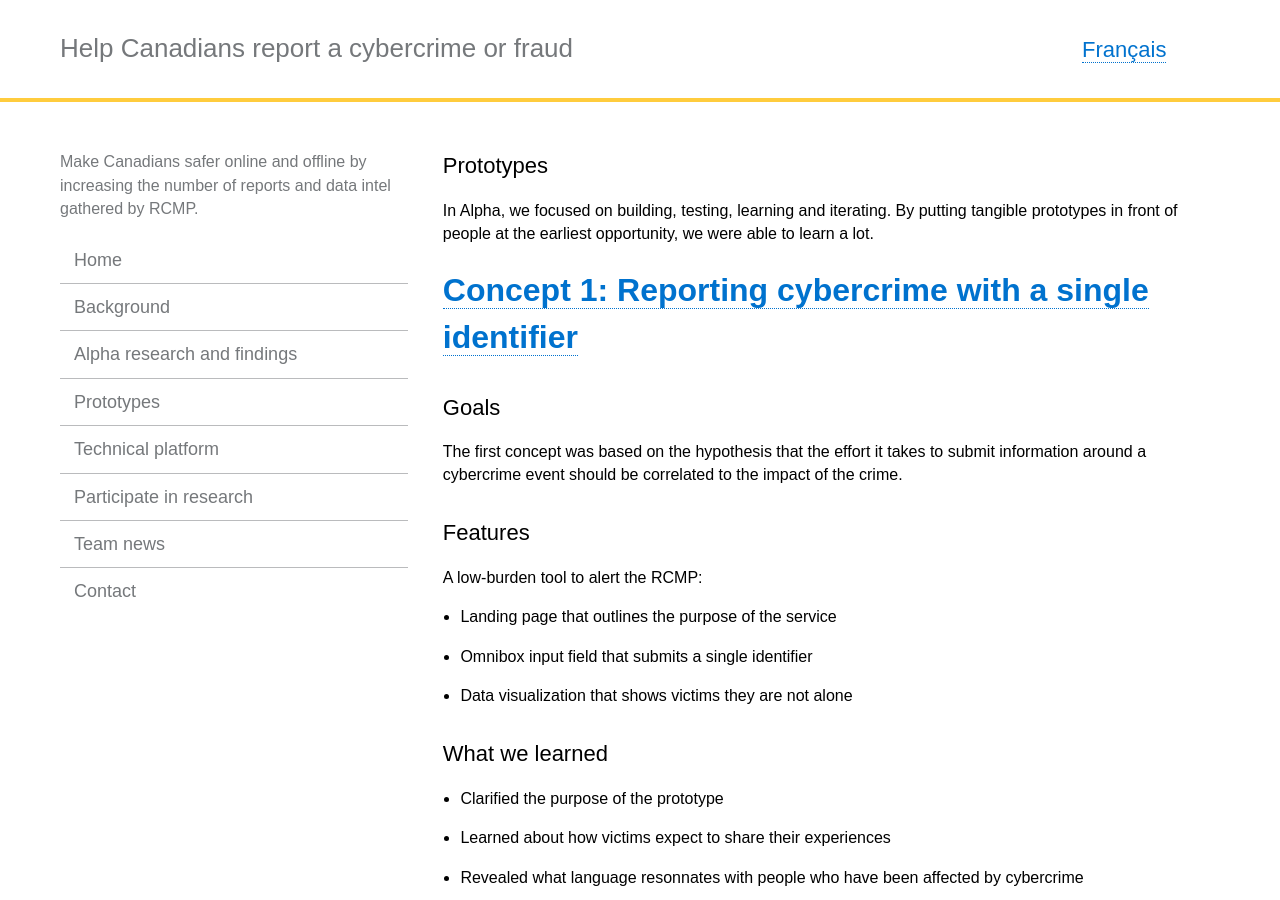
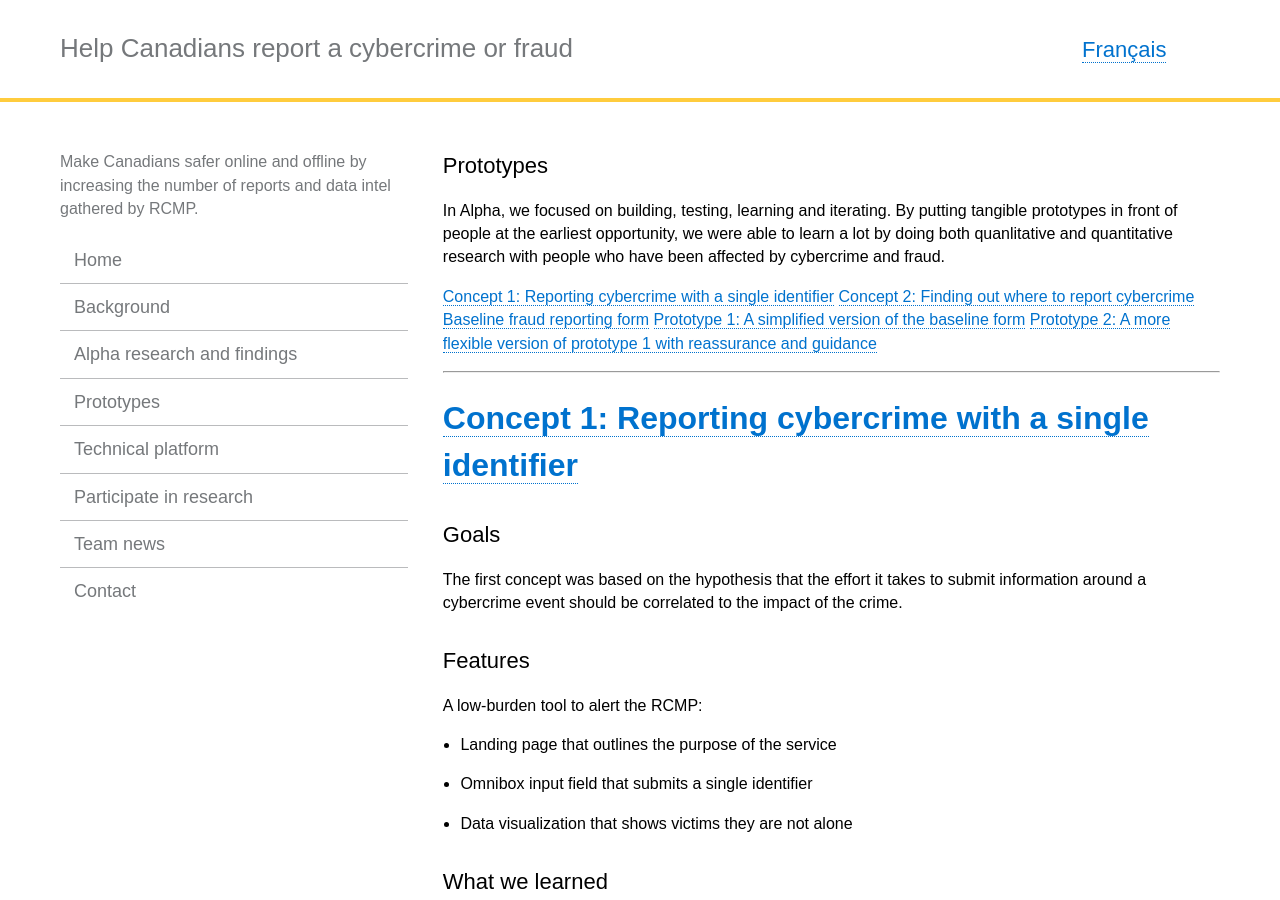
Before and after one commit to cds-snc/rcmp-report-a-cybercrime-alpha-documentation, a Jekyll site: the page built from _pages/en/prototypes.md, in a window 1280 px wide and 900 px high. Built offline with Jekyll 4.4.1, drawn with Linux system fonts in a browser that asks for light colours.

Commit message:
Add intro/context

```diff
--- a/_pages/en/prototypes.md
+++ b/_pages/en/prototypes.md
@@ -6,8 +6,15 @@ permalink: "/prototypes/"
 trans_url: "/prototypes/"
 ---
 
-In Alpha, we focused on building, testing, learning and iterating. By putting tangible prototypes in front of people at the earliest opportunity, we were able to learn a lot.
+In Alpha, we focused on building, testing, learning and iterating. By putting tangible prototypes in front of people at the earliest opportunity, we were able to learn a lot by doing both quanlitative and quantitative research with people who have been affected by cybercrime and fraud.
 
+[Concept 1: Reporting cybercrime with a single identifier](https://rac-concept-1.herokuapp.com/)
+[Concept 2: Finding out where to report cybercrime](https://rac-concept-2.herokuapp.com/)
+[Baseline fraud reporting form](https://report-a-cybercrime.alpha.rcmp-grc.gc.ca/CAFCFRS/)
+[Prototype 1: A simplified version of the baseline form](https://www.report-a-cybercrime.alpha.rcmp-grc.gc.ca/p1)
+[Prototype 2: A more flexible version of prototype 1 with reassurance and guidance](https://www.report-a-cybercrime.alpha.rcmp-grc.gc.ca/p2)
+
+---
 
 # [Concept 1: Reporting cybercrime with a single identifier](https://rac-concept-1.herokuapp.com/)
 
@@ -40,10 +47,6 @@ A decision tree to find the most relevant reporting option
  *
 
 
-
-
-
-
 # [Prototype 1: A simplified version of the baseline form](https://www.report-a-cybercrime.alpha.rcmp-grc.gc.ca/p1)
 
 ## Goals
@@ -53,7 +56,6 @@ A decision tree to find the most relevant reporting option
 ## Features
 
 ## What we learned
-
 
 
 #[Prototype 2: A more flexible version of prototype 1 with reassurance and guidance](https://www.report-a-cybercrime.alpha.rcmp-grc.gc.ca/p2)
```
